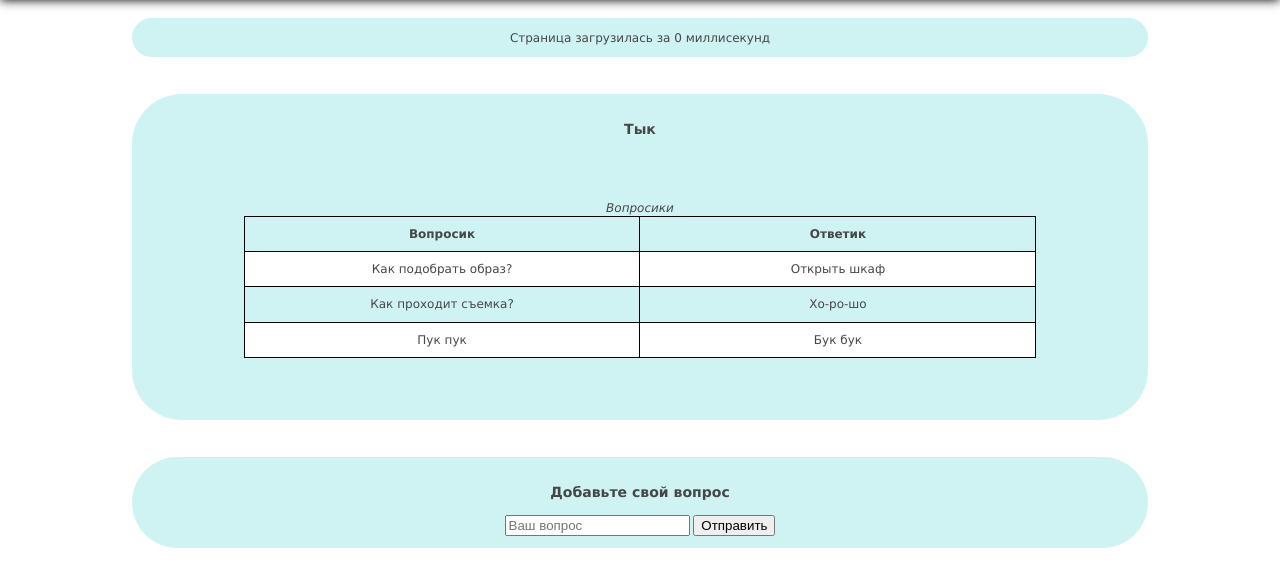
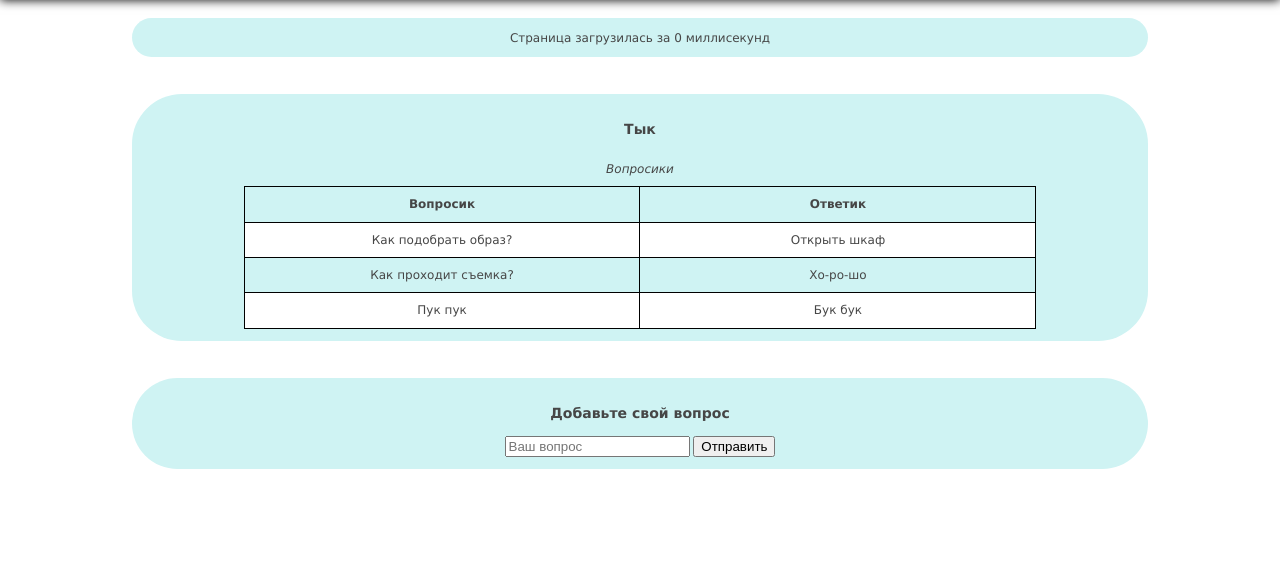
Before and after one commit to sad-bkt/portfolio-2, a Django app: page /FAQ in a window 1280 px wide. Shown: the part 89-676 px from the top of the page. Run offline with Django 3.2, Linux system fonts and the light colour scheme.

Commit message:
lab 3 ended

```diff
--- a/main/static/CSS/style.css
+++ b/main/static/CSS/style.css
@@ -233,7 +233,6 @@ section {
 {
     //display: grid;
     text-align: center;
-    margin: 5% 5%;
     //font-size: 120%;
     width: 80%;
     border: 1px solid black;
@@ -248,6 +247,7 @@ section {
 
 .FAQ table caption {
     font-style: italic;
+    padding: 10px;
 }
 
 .FAQ th, td {
```
